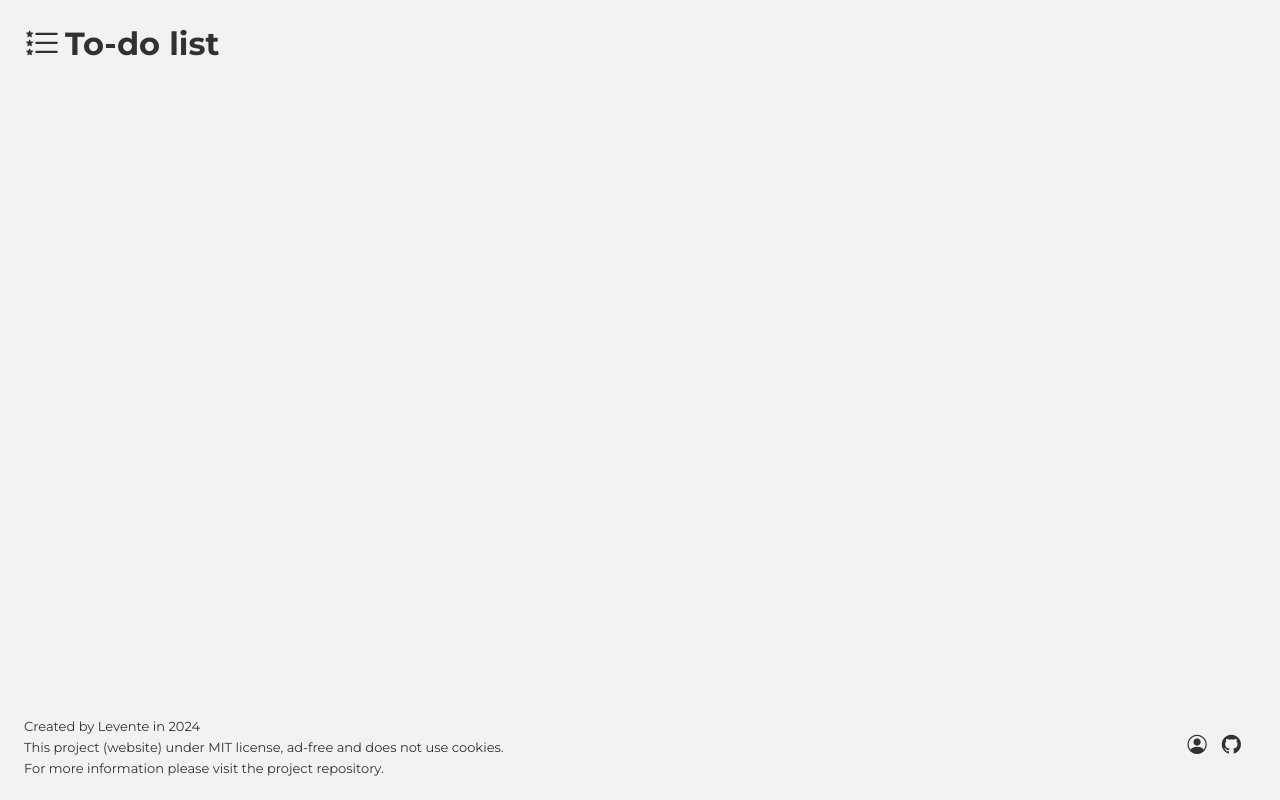
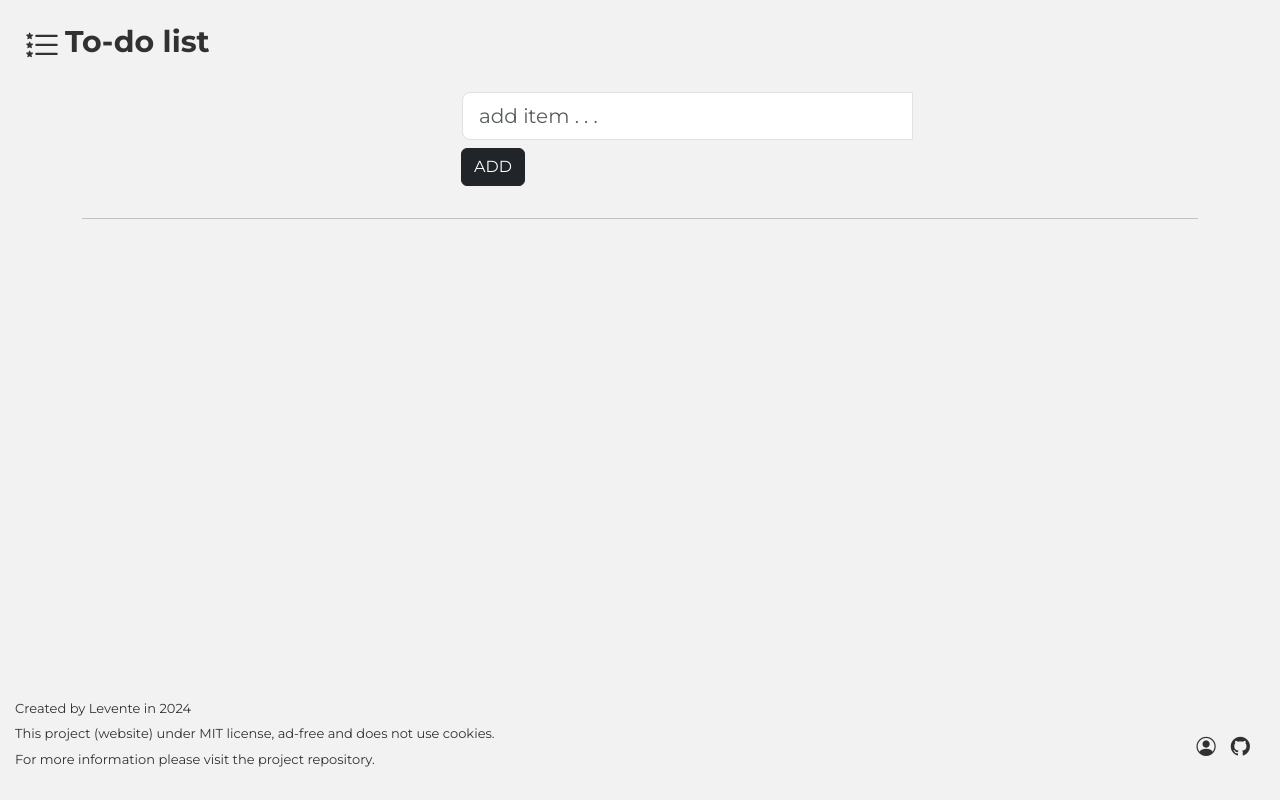
Before and after one commit to tothlevente/to-do-list, a React (Vite) app: page / in a window 1280 px wide. Built offline with nearby package versions, Linux system fonts and the light colour scheme.

Commit message:
Developments

```diff
--- a/package.json
+++ b/package.json
@@ -11,15 +11,16 @@
   },
   "dependencies": {
     "react": "^18.3.1",
+    "react-bootstrap": "^2.10.4",
     "react-dom": "^18.3.1"
   },
   "devDependencies": {
-    "bootstrap": "^5.3.3",
-    "bootstrap-icons": "^1.11.3",
     "@eslint/js": "^9.8.0",
     "@types/react": "^18.3.3",
     "@types/react-dom": "^18.3.0",
     "@vitejs/plugin-react": "^4.3.1",
+    "bootstrap": "^5.3.3",
+    "bootstrap-icons": "^1.11.3",
     "eslint": "^9.8.0",
     "eslint-plugin-react-hooks": "^5.1.0-rc.0",
     "eslint-plugin-react-refresh": "^0.4.9",
--- a/src/App.tsx
+++ b/src/App.tsx
@@ -1,13 +1,17 @@
 import { Component, ReactNode } from "react";
+
 import Header from "./components/Header";
 import Footer from "./components/Footer";
+import List from "./components/List";
 
 export default class App extends Component {
   render(): ReactNode {
     return (
       <div className="site-wrapper">
         <Header />
-        <main></main>
+        <main>
+          <List />
+        </main>
         <Footer />
       </div>
     );
--- a/src/components/Header.tsx
+++ b/src/components/Header.tsx
@@ -1,4 +1,5 @@
 import { Component, ReactNode } from "react";
+
 import Logo from "./Logo";
 
 export default class Header extends Component {
--- /dev/null
+++ b/src/components/List.tsx
@@ -0,0 +1,122 @@
+import { Component } from "react";
+
+import Row from "react-bootstrap/Row";
+import Col from "react-bootstrap/Col";
+import Button from "react-bootstrap/Button";
+import ListGroup from "react-bootstrap/ListGroup";
+import Container from "react-bootstrap/Container";
+import InputGroup from "react-bootstrap/InputGroup";
+import FormControl from "react-bootstrap/FormControl";
+
+export default class List extends Component<any, any> {
+  constructor(props: any) {
+    super(props);
+
+    this.state = {
+      userInput: "",
+      list: [],
+    };
+  }
+
+  updateInput(value: any) {
+    this.setState({
+      userInput: value,
+    });
+  }
+
+  addItem() {
+    if (this.state.userInput !== "") {
+      const userInput = {
+        id: Math.random(),
+        value: this.state.userInput,
+      };
+
+      const list = [...this.state.list];
+      list.push(userInput);
+
+      this.setState({
+        list,
+        userInput: "",
+      });
+    }
+  }
+
+  deleteItem(key: any) {
+    const list = [...this.state.list];
+    const updateList = list.filter((item) => item.id !== key);
+
+    this.setState({
+      list: updateList,
+    });
+  }
+
+  editItem = (index: any) => {
+    const todos = [...this.state.list];
+    const editedTodo = prompt("Edit the todo:");
+    if (editedTodo !== null && editedTodo.trim() !== "") {
+      let updatedTodos = [...todos];
+      updatedTodos[index].value = editedTodo;
+      this.setState({
+        list: updatedTodos,
+      });
+    }
+  };
+
+  render() {
+    return (
+      <Container>
+        <Row>
+          <Col md={{ span: 5, offset: 4 }}>
+            <InputGroup className="mb-3">
+              <FormControl
+                placeholder="add item . . . "
+                size="lg"
+                value={this.state.userInput}
+                onChange={(item) => this.updateInput(item.target.value)}
+                aria-label="add something"
+                aria-describedby="basic-addon2"
+              />
+              <InputGroup>
+                <Button variant="dark" className="mt-2" onClick={() => this.addItem()}>
+                  ADD
+                </Button>
+              </InputGroup>
+            </InputGroup>
+          </Col>
+        </Row>
+        <hr />
+        <Row>
+          <Col md={{ span: 5, offset: 4 }}>
+            <ListGroup>
+              {this.state.list.map((item: any, index: any) => {
+                return (
+                  <div key={index}>
+                    <ListGroup.Item
+                      variant="dark"
+                      action
+                      style={{ display: "flex", justifyContent: "space-between" }}
+                    >
+                      {item.value}
+                      <span>
+                        <Button
+                          style={{ marginRight: "10px" }}
+                          variant="light"
+                          onClick={() => this.deleteItem(item.id)}
+                        >
+                          Delete
+                        </Button>
+                        <Button variant="light" onClick={() => this.editItem(index)}>
+                          Edit
+                        </Button>
+                      </span>
+                    </ListGroup.Item>
+                  </div>
+                );
+              })}
+            </ListGroup>
+          </Col>
+        </Row>
+      </Container>
+    );
+  }
+}
--- a/src/css/footer.css
+++ b/src/css/footer.css
@@ -2,7 +2,7 @@ footer {
   display: flex;
   align-items: center;
   justify-content: space-between;
-  padding: 24px;
+  padding: 15px;
 }
 
 .footer-text {
@@ -12,7 +12,7 @@ footer {
 }
 
 .footer-text > p {
-  margin-top: 5px;
+  margin-top: -10px;
 }
 
 .link {
--- a/src/css/header.css
+++ b/src/css/header.css
@@ -10,3 +10,8 @@
   align-items: center;
   gap: 5px;
 }
+
+.logo > h1 {
+  font-size: 30px;
+  font-weight: bold;
+}
--- a/src/main.tsx
+++ b/src/main.tsx
@@ -2,6 +2,7 @@ import { StrictMode } from "react";
 import { createRoot } from "react-dom/client";
 
 import "bootstrap-icons/font/bootstrap-icons.css";
+import "bootstrap/dist/css/bootstrap.css";
 import "./css/index.css";
 
 import App from "./App";
```
Also changed, not shown: 1 other file (tests, documents, lock files or other folders).
